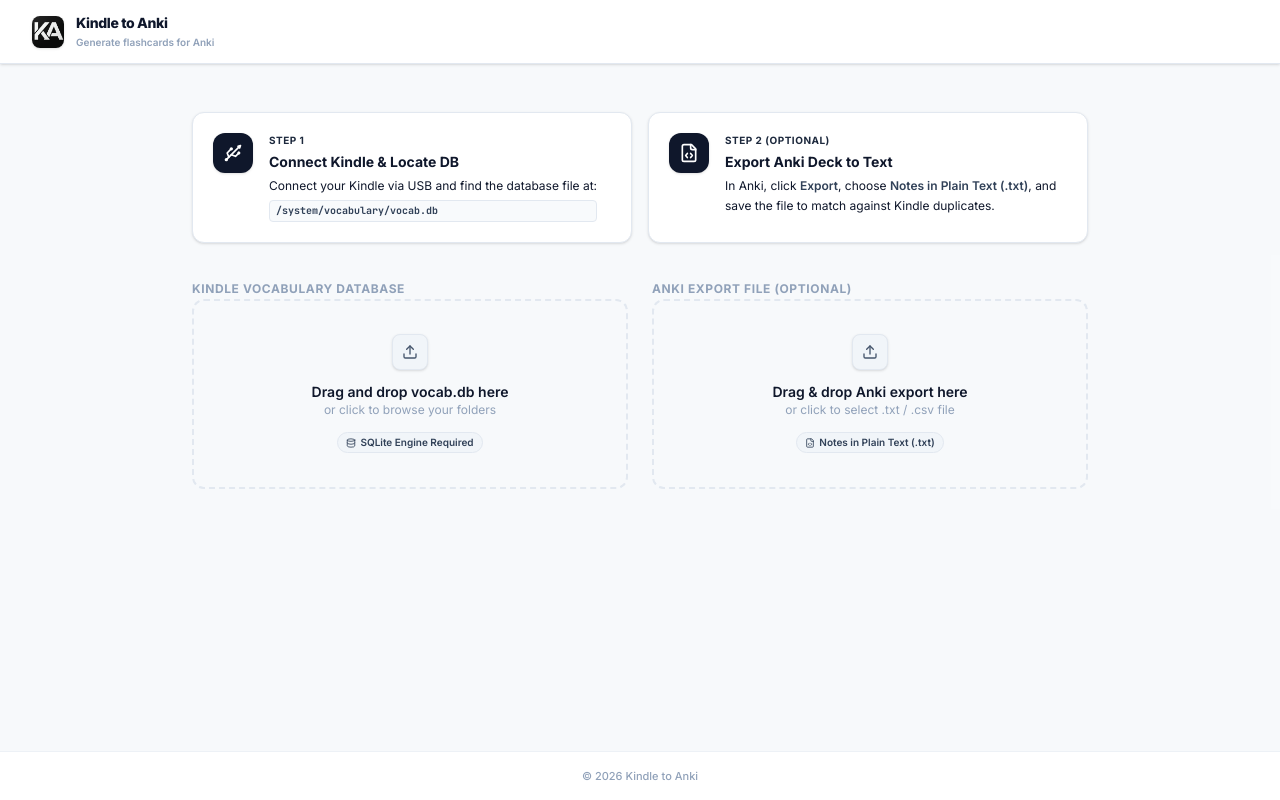
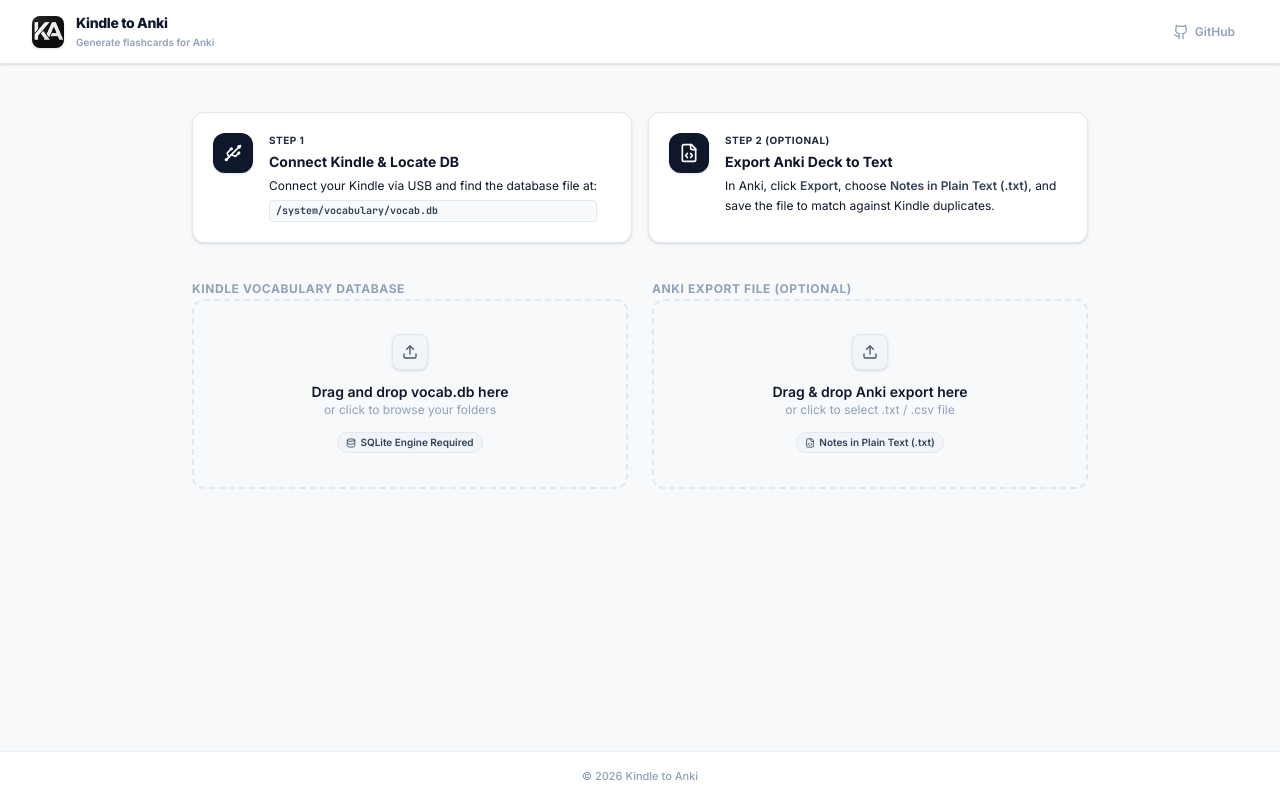
Before and after one commit to ArtemTykhonenko/kindle-vocabulary-to-anki, a React (Vite) app: page / in a window 1280 px wide. Built offline with nearby package versions, Linux system fonts and the light colour scheme; no server answers.

Commit message:
feat: implement App core architecture and overhaul README documentation

```diff
--- a/src/App.tsx
+++ b/src/App.tsx
@@ -7,7 +7,8 @@
 import {
   RefreshCw,
   Database,
-  Trash2
+  Trash2,
+  Github
 } from "lucide-react";
 
 // Types
@@ -168,6 +169,18 @@
         </div>
 
         <div className="flex items-center gap-3">
+          {/* GitHub Link */}
+          <a
+            href="https://github.com/ArtemTykhonenko/kindle-vocabulary-to-anki"
+            target="_blank"
+            rel="noopener noreferrer"
+            className="inline-flex items-center gap-1.5 px-3 py-1.5 hover:bg-slate-100 text-slate-400 hover:text-slate-700 rounded-md transition text-xs font-semibold select-none cursor-pointer border border-transparent"
+            title="View on GitHub"
+          >
+            <Github className="h-4 w-4" />
+            <span className="hidden sm:inline">GitHub</span>
+          </a>
+
           {/* Clear Database trigger */}
           {words.length > 0 && (
             <button
```
Also changed, not shown: 2 other files (tests, documents, lock files or other folders).
